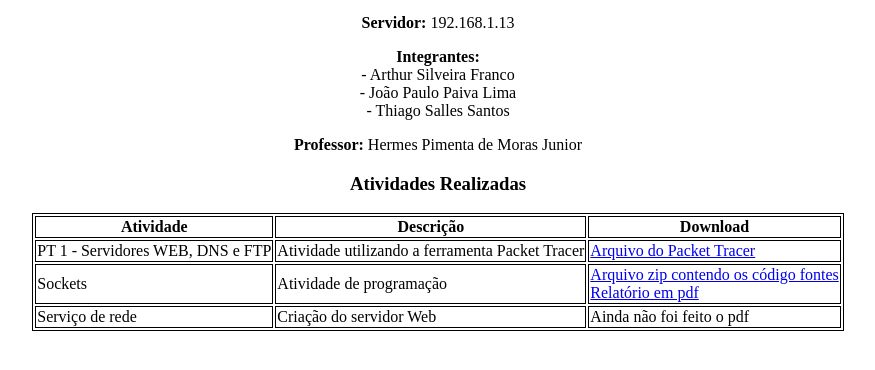
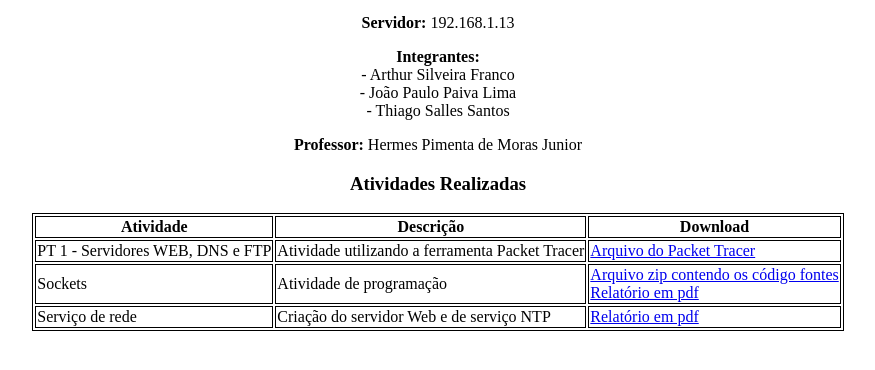
Before and after one commit to ThiagoSallesSantos/Trabalho_Pratico_Redes, a plain HTML site: page index.html in a window 1280 px wide. Shown: the part 100-470 px from the top of the page, without its empty margins (202-1077 px from the left). Drawn offline with Linux system fonts and the light colour scheme.

Commit message:
att: adicao do trabalho de servicos de rede

```diff
--- a/index.html
+++ b/index.html
@@ -38,8 +38,8 @@
 					</tr>
 					<tr>
 						<td>Serviço de rede</td>
-						<td>Criação do servidor Web</td>
-						<td>Ainda não foi feito o pdf</td>
+						<td>Criação do servidor Web e de serviço NTP</td>
+						<td><a href="./arquivos/Trabalho_3_Redes.pdf">Relatório em pdf</a></td>
 					</tr>
 				</tbody>
 			</table>
```
Also changed, not shown: 1 other file.
